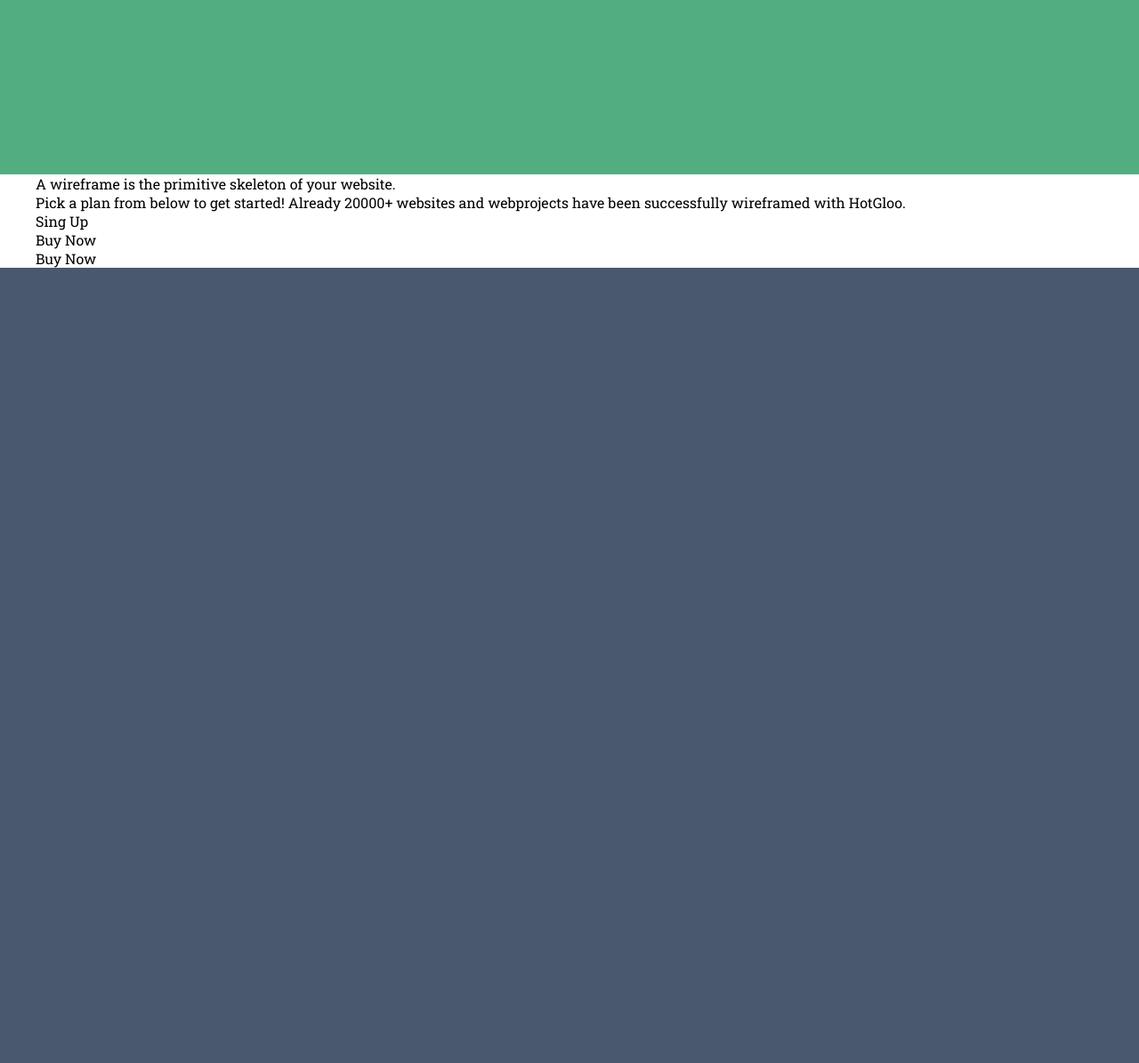
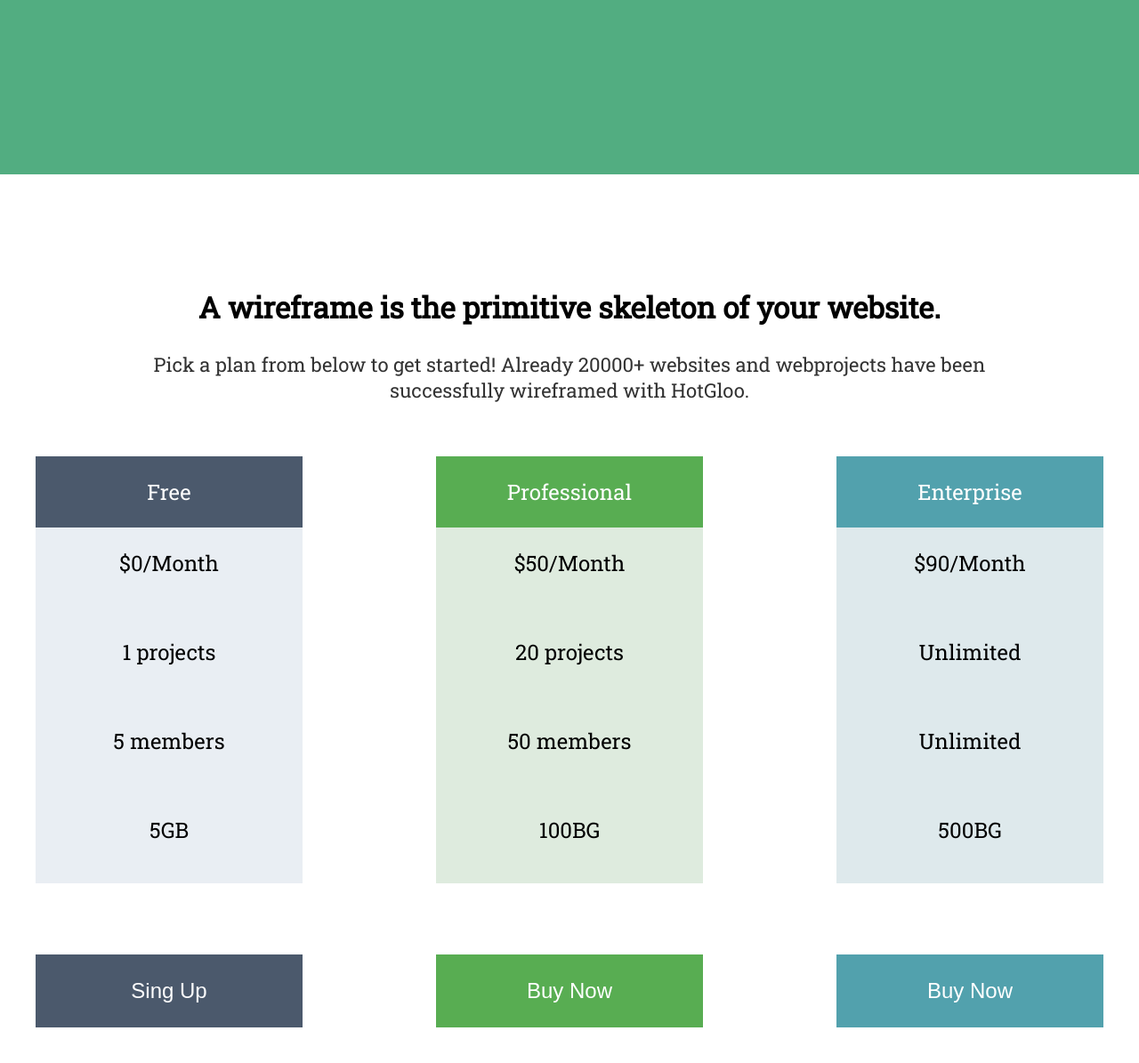
Before and after one commit to StanfordSky/university, a PHP site: page / in a window 1280 px wide. Shown: the part 1904-3099 px from the top of the page at 89% size. Before the commit the page ends 2205 px from the top, so only its background shows below. Run offline with PHP 8.4, Linux system fonts and the light colour scheme.

Commit message:
tarifs added

```diff
--- a/Web application/2/css/style.css
+++ b/Web application/2/css/style.css
@@ -221,3 +221,92 @@ a:link {
     width: 100%;
     background-color: #52ad81;
 }
+
+
+/* --- tarifs --- */
+
+.tarifs__field{
+  width: 100%;
+  display: flex;
+  justify-content: center;
+  align-items: center;
+  flex-direction: column;
+  text-align: center;
+}
+
+.tarifs__information{
+  width: 80%;
+  display: flex;
+  align-items: center;
+  justify-content: center;
+  flex-direction: column;
+  text-align: center;
+  font-size: 22px;
+  margin-top: 100px;
+  margin-bottom: 20px;
+}
+
+.tarifs__message{
+  opacity: 0.8;
+}
+
+.tarifs__types{
+  width: 100%;
+  display: flex;
+  justify-content: space-between;
+  margin: 40px;
+  align-items: center;
+  flex-direction: row;
+  text-align: center;
+}
+
+.name, .price, .projects, .members, .storage, .tarif_btn{
+  width: 300px;
+  text-align: center;
+  opacity: 1;
+  line-height: 80px;
+  font-size: 24px;
+}
+
+.price, .projects, .members, .storage{
+  height: 100px;
+}
+
+.tarif_btn{
+  margin-top: 80px;
+}
+
+.tarif_one{
+  background-color: #4b596c;
+  color: white;
+}
+
+.tarif_two{
+  background-color: #58ad52;
+  color: white;
+}
+
+.tarif_three{
+  background-color: #52a1ad;
+  color: white;
+}
+
+
+.d1{
+color: black;
+ background-color: #e9eef3;
+}
+
+.d2{
+  color: black;
+  background-color: #deebde;
+}
+
+.d3{
+  color: black;
+  background-color: #dee9ec;
+}
+
+button{
+  border: none;
+}
--- a/Web application/2/index.html
+++ b/Web application/2/index.html
@@ -26,7 +26,8 @@
                 <div class="intro__center">
                     <div class="section__intro">
                         <div class="title__intro">Lorem ipsum dolor sit amet</div>
-                        <div class="message__intro">Lorem ipsum dolor sit amet, consectetur adipisicing elit, sed do eiusmod tempor incididunt ut labore et dolore magna aliqua. </div>
+                        <div class="message__intro">Lorem ipsum dolor sit amet, consectetur adipisicing elit,
+                             sed do eiusmod tempor incididunt ut labore et dolore magna aliqua. </div>
                         <button class="button__intro">Read More</button>
                     </div>
                     <div class="section__intro">
@@ -43,7 +44,9 @@
                 <div><img class="img_docs" src="css/img/docs.png" alt=""></div>
                 <div class="information__part">
                     <div class="title__part">Lorem ipsum dolor sit amet</div>
-                    <div class="message__part">Lorem ipsum dolor sit amet, consectetur adipisicing elit, sed do eiusmod tempor incididunt ut labore et dolore magna aliqua. Ut enim ad minim veniam, quis nostrud exercitation ullamco laboris nisi ut aliquip ex ea commodo consequat.</div>
+                    <div class="message__part">Lorem ipsum dolor sit amet, consectetur adipisicing elit,
+                        sed do eiusmod tempor incididunt ut labore et dolore magna aliqua. Ut enim ad minim
+                        veniam, quis nostrud exercitation ullamco laboris nisi ut aliquip ex ea commodo consequat.</div>
                 </div>
                 <div class="part">
                     <a class="edit__part" href="#">🖉</a>
@@ -66,24 +69,43 @@
             <div class="tarifs__field">
                 <div class="tarifs__information">
                     <div class="trafis__title">
-                        A wireframe is the primitive skeleton of your website.
+                        <h1>A wireframe is the primitive skeleton of your website.</h1>
                     </div>
                     <div class="tarifs__message">
-                        Pick a plan from below to get started! Already 20000+ websites and webprojects have been successfully wireframed with HotGloo.
+                        Pick a plan from below to get started!
+                        Already 20000+ websites and webprojects have been successfully wireframed with HotGloo.
                     </div>
                 </div>
                 <div class="tarifs__types">
-                    <div class="tarif tarif_one">
-                        <div class="tarif__info"></div>
-                        <div class="tarif_btn">Sing Up</div>
+                    <div class="tarif">
+                        <div class="tarif__info tarif_one">
+                            <div class="name">Free</div>
+                            <div class="price d1">$0/Month</div>
+                            <div class="projects d1">1 projects</div>
+                            <div class="members d1">5 members</div>
+                            <div class="storage d1">5GB</div>
+                        </div>
+                        <button class="tarif_btn tarif_one">Sing Up</button>
                     </div>
-                    <div class="tarif tarif_two">
-                        <div class="tarif__info"></div>
-                        <div class="tarif_btn">Buy Now</div>
+                    <div class="tarif">
+                        <div class="tarif__info tarif_two">
+                            <div class="name">Professional</div>
+                            <div class="price d2">$50/Month</div>
+                            <div class="projects d2">20 projects</div>
+                            <div class="members d2">50 members</div>
+                            <div class="storage d2">100BG</div>
+                        </div>
+                        <button class="tarif_btn tarif_two">Buy Now</button>
                     </div>
-                    <div class="tarif tarif_three">
-                        <div class="tarif__info"></div>
-                        <div class="tarif_btn">Buy Now</div>
+                    <div class="tarif">
+                        <div class="tarif__info tarif_three">
+                            <div class="name">Enterprise</div>
+                            <div class="price d3">$90/Month</div>
+                            <div class="projects d3">Unlimited</div>
+                            <div class="members d3">Unlimited</div>
+                            <div class="storage d3">500BG</div>
+                        </div>
+                        <button class="tarif_btn tarif_three">Buy Now</button>
                     </div>
                 </div>
             </div>
```
